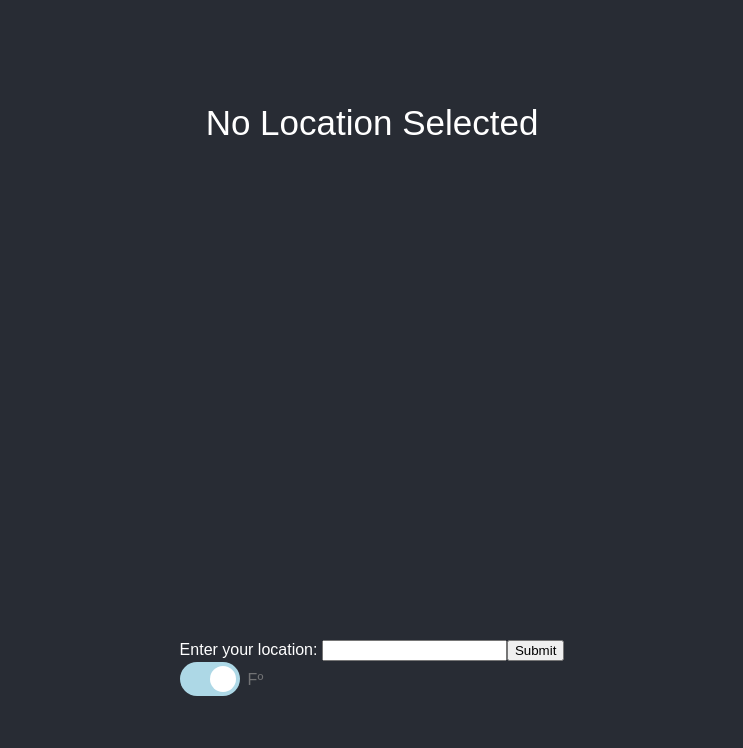
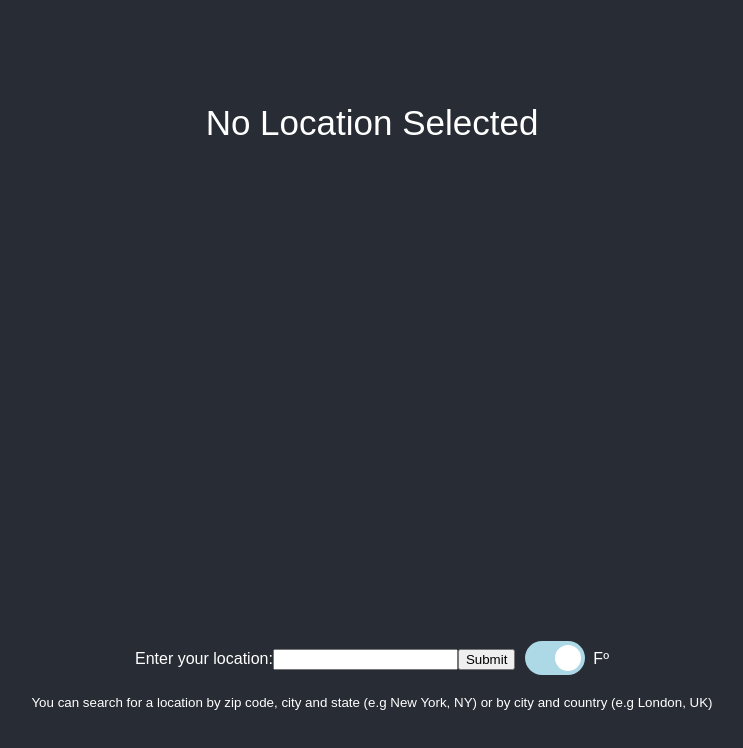
Before and after one commit to mszekalski/Weather-App, a React (Create React App) app: page / in a window 1280 px wide. Shown: the top 748 px of the page, without its empty margins (268-1011 px from the left). Built offline with nearby package versions, Linux system fonts and the light colour scheme.

Commit message:
added some more styling

```diff
--- a/src/App.css
+++ b/src/App.css
@@ -103,14 +103,27 @@ img {
   font-size: 15px;
 }
 
+.form-content-container {
+  display: flex;
+}
+
 .weather-form-container {
   height: 33%;
   width: 100%;
 
   display: flex;
+  flex-direction: column;
   justify-content: center;
   align-items: center;
 }
 
 .weather-form {
+  display: flex;
+  justify-content: center;
+  align-items: center;
 }
+
+.instructions {
+  font-size: smaller;
+  margin-top: 15px;
+}
--- a/src/components/App.js
+++ b/src/components/App.js
@@ -93,6 +93,7 @@ class App extends Component {
             </ul>
           </div>
           <div className="weather-form-container">
+            <div className="form-content-container">
               <form className="weather-form" onSubmit={this.handleSubmit}>
                 <label htmlFor="location">Enter your location: </label>
                 <input
@@ -105,7 +106,7 @@ class App extends Component {
                 <button className="weather-input-button" type="submit">
                   Submit
                 </button>
-
+              </form>
               <div className="slider-div">
                 <label className="switch">
                   <input
@@ -117,7 +118,11 @@ class App extends Component {
                 </label>
                 <div className="slider-text">{this.renderSliderText()}</div>
               </div>
-            </form>
+            </div>
+            <div className="instructions">
+              You can search for a location by zip code, city and state (e.g New
+              York, NY) or by city and country (e.g London, UK)
+            </div>
           </div>
         </div>
       </div>
--- a/src/slider.css
+++ b/src/slider.css
@@ -57,27 +57,11 @@ input:checked + .slider:before {
 
 .slider-div {
   display: flex;
-  margin-bottom: 1rem;
-}
-
-.channel-form-input-label {
-  margin: 0 0 0.25rem;
-  font-weight: 700;
-  line-height: 1.5;
-  font-size: 1rem;
-  text-align: left;
-  color: #2c2d30;
-  display: flex;
-}
-
-.channel-form-optional {
-  color: #717274;
-  font-weight: 400;
+  margin-left: 10px;
 }
 
 .slider-text {
   margin-left: 8px;
   line-height: 2.3;
   font-size: 1rem;
-  color: #717274;
 }
```
Lines whose indentation alone changed are shown as unchanged.
